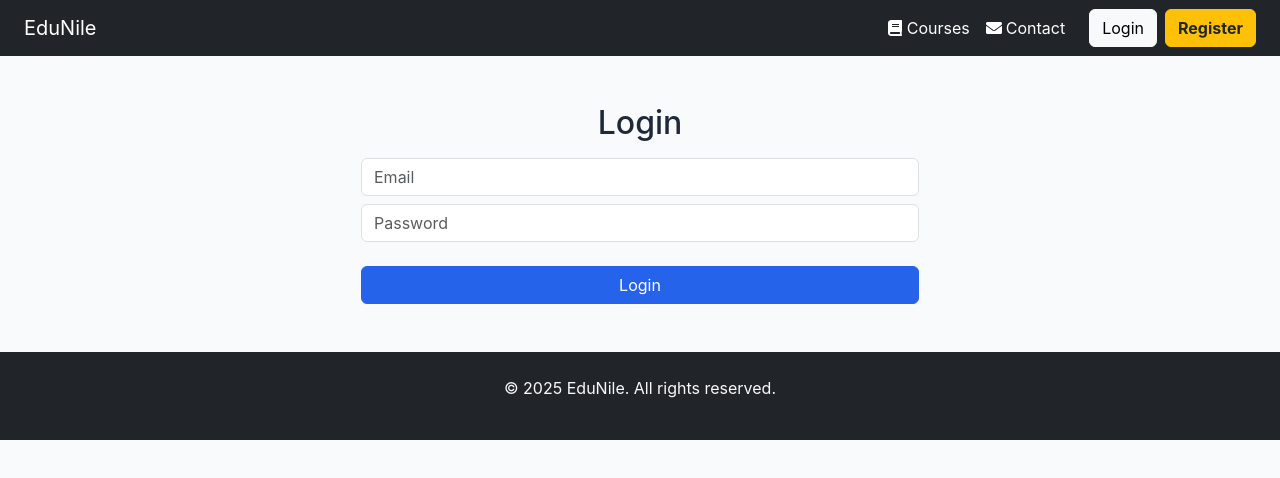
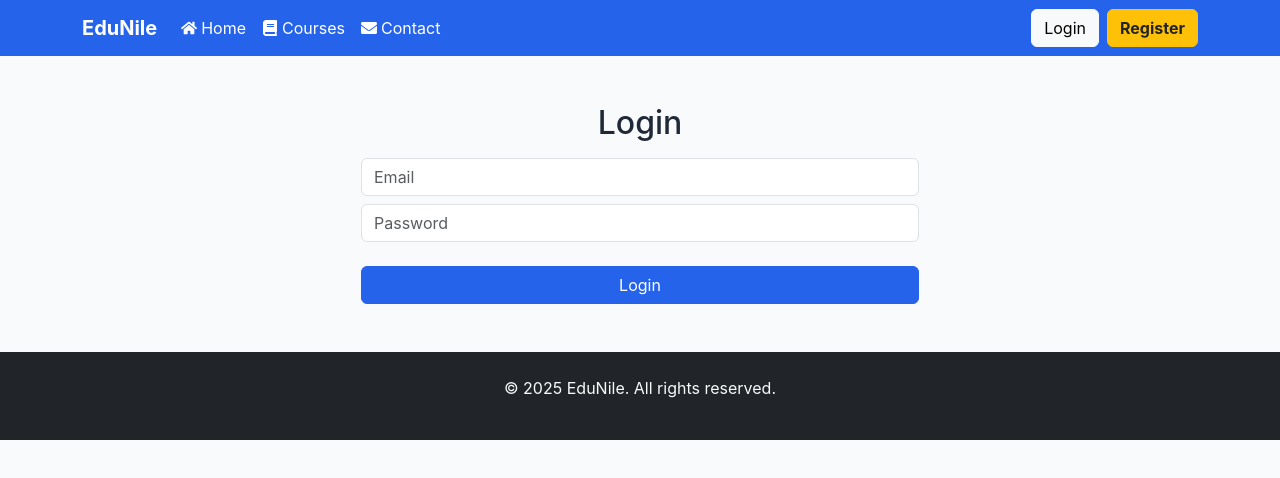
Before and after one commit to Mahmoudellawendy/EduNile, a React (Vite) app in the folder edunile/: page /login in a window 1280 px wide. Shown: the top 478 px of the page. Built offline with nearby package versions, Linux system fonts and the light colour scheme.

Commit message:
add more edits

```diff
--- a/edunile/src/components/Navbar.jsx
+++ b/edunile/src/components/Navbar.jsx
@@ -1,5 +1,5 @@
 import { Link } from "react-router-dom";
-import { FaBook, FaUser, FaEnvelope } from "react-icons/fa";
+import { FaHome, FaBook, FaUser, FaEnvelope } from "react-icons/fa";
 import { useContext } from "react";
 import { UserContext } from "../context/UserContext";
 
@@ -7,37 +7,45 @@ export default function Navbar() {
   const { currentUser, logout } = useContext(UserContext);
 
   return (
-    <nav className="navbar navbar-expand-lg navbar-dark bg-dark px-4">
-      <Link className="navbar-brand" to="/">EduNile</Link>
-      <ul className="navbar-nav ms-auto">
+    <nav className="navbar navbar-expand-lg navbar-dark" style={{ backgroundColor: "#2563EB" }}>
+      <div className="container">
+        <Link className="navbar-brand fw-bold" to="/">EduNile</Link>
+        <button className="navbar-toggler" type="button" data-bs-toggle="collapse" data-bs-target="#navbarNav">
+          <span className="navbar-toggler-icon"></span>
+        </button>
+
+        <div className="collapse navbar-collapse" id="navbarNav">
+          <ul className="navbar-nav me-auto mb-2 mb-lg-0">
             <li className="nav-item">
-          <Link className="nav-link d-flex align-items-center" to="/courses">
-            <FaBook className="me-1" /> Courses
-          </Link>
+              <Link className="nav-link d-flex align-items-center" to="/"><FaHome className="me-1" /> Home</Link>
+            </li>
+            <li className="nav-item">
+              <Link className="nav-link d-flex align-items-center" to="/courses"><FaBook className="me-1" /> Courses</Link>
             </li>
             {currentUser && (
               <li className="nav-item">
-            <Link className="nav-link d-flex align-items-center" to="/dashboard">
-              <FaUser className="me-1" /> Dashboard
-            </Link>
+                <Link className="nav-link d-flex align-items-center" to="/dashboard"><FaUser className="me-1" /> Dashboard</Link>
               </li>
             )}
             <li className="nav-item">
-          <Link className="nav-link d-flex align-items-center" to="/contact">
-            <FaEnvelope className="me-1" /> Contact
-          </Link>
+              <Link className="nav-link d-flex align-items-center" to="/contact"><FaEnvelope className="me-1" /> Contact</Link>
             </li>
           </ul>
 
-      <div className="d-flex ms-3">
-        {!currentUser ? (
+          <div className="d-flex align-items-center">
+            {currentUser ? (
+              <>
+                <span className="text-light me-3">Welcome, {currentUser.name}</span>
+                <button className="btn btn-danger" onClick={logout}>Logout</button>
+              </>
+            ) : (
               <>
                 <Link className="btn btn-light me-2" to="/login">Login</Link>
                 <Link className="btn btn-warning text-dark fw-bold" to="/register">Register</Link>
               </>
-        ) : (
-          <button className="btn btn-danger" onClick={logout}>Logout</button>
             )}
+          </div>
+        </div>
       </div>
     </nav>
   );
--- a/edunile/src/context/UserContext.jsx
+++ b/edunile/src/context/UserContext.jsx
@@ -8,7 +8,7 @@ export default function UserProvider({ children }) {
     return savedUser ? JSON.parse(savedUser) : null;
   });
 
-  // حفظ المستخدم في localStorage عند التغيير
+  // تحديث البيانات في localStorage لما المستخدم يتغير
   useEffect(() => {
     if (currentUser) {
       localStorage.setItem("currentUser", JSON.stringify(currentUser));
@@ -17,7 +17,7 @@ export default function UserProvider({ children }) {
     }
   }, [currentUser]);
 
-  // تحديث تلقائي في حالة login/logout من تبويب آخر
+  // تحديث تلقائي لو حصل login/logout في تبويب آخر
   useEffect(() => {
     const handleStorageChange = () => {
       const updatedUser = localStorage.getItem("currentUser");
@@ -27,8 +27,17 @@ export default function UserProvider({ children }) {
     return () => window.removeEventListener("storage", handleStorageChange);
   }, []);
 
-  const login = (user) => setCurrentUser(user);
-  const logout = () => setCurrentUser(null);
+  // تسجيل الدخول
+  const login = (user) => {
+    setCurrentUser(user);
+    window.location.reload(); // ← تحديث تلقائي بعد تسجيل الدخول
+  };
+
+  // تسجيل الخروج
+  const logout = () => {
+    setCurrentUser(null);
+    window.location.reload(); // ← تحديث تلقائي بعد تسجيل الخروج
+  };
 
   return (
     <UserContext.Provider value={{ currentUser, login, logout }}>
--- a/edunile/src/pages/HomePage.jsx
+++ b/edunile/src/pages/HomePage.jsx
@@ -1,35 +1,46 @@
 import { Link } from "react-router-dom";
+import { useContext } from "react";
+import { UserContext } from "../context/UserContext";
 
 export default function HomePage() {
+  const { currentUser } = useContext(UserContext); // ← هنا استخدمنا الـ Context بدل localStorage
+
   const featuredCourses = [
     { id: 1, title: "Web Development", desc: "Learn HTML, CSS, JS, and React with interactive lessons.", symbol: "💻" },
     { id: 2, title: "Data Science", desc: "Dive into Python, Pandas, NumPy, and Machine Learning.", symbol: "📊" },
     { id: 3, title: "Graphic Design", desc: "Master Photoshop, Illustrator, and UI/UX design basics.", symbol: "🎨" },
   ];
 
-  const currentUser = JSON.parse(localStorage.getItem("currentUser")); // تحقق إذا المستخدم مسجل دخول
-
   return (
     <div className="container my-5">
       <div className="text-center mb-5">
         <h1 className="display-4">Welcome to EduNile</h1>
         <p className="lead">Your Egyptian E-Learning Platform</p>
-        <Link to="/courses" className="btn btn-primary btn-lg mx-2">Explore Courses</Link>
-        {!currentUser && ( // الزر يظهر فقط لو المستخدم مش مسجل دخول
-          <Link to="/register" className="btn btn-warning btn-lg mx-2">Join Now</Link>
+
+        <Link to="/courses" className="btn btn-primary btn-lg mx-2">
+          Explore Courses
+        </Link>
+
+        {/* الزرار دا يختفي لو المستخدم عامل تسجيل دخول */}
+        {!currentUser && (
+          <Link to="/register" className="btn btn-warning btn-lg mx-2">
+            Join Now
+          </Link>
         )}
       </div>
 
       <div className="row g-4">
-        {featuredCourses.map(course => (
+        {featuredCourses.map((course) => (
           <div className="col-md-4" key={course.id}>
             <div className="card shadow-sm text-center p-3">
-              <div style={{fontSize: "60px", marginBottom: "15px"}}>{course.symbol}</div>
+              <div style={{ fontSize: "60px", marginBottom: "15px" }}>{course.symbol}</div>
               <div className="card-body d-flex flex-column">
                 <h5 className="card-title">{course.title}</h5>
                 <p className="card-text">{course.desc}</p>
                 <div className="mt-auto">
-                  <Link to="/courses" className="btn btn-success me-2">View Course</Link>
+                  <Link to="/courses" className="btn btn-success me-2">
+                    View Course
+                  </Link>
                   <button className="btn btn-outline-primary">Wishlist</button>
                 </div>
               </div>
--- a/edunile/src/pages/Login.jsx
+++ b/edunile/src/pages/Login.jsx
@@ -1,12 +1,16 @@
-import { useState, useContext } from "react";
+import { useEffect, useContext, useState } from "react";
 import { useNavigate } from "react-router-dom";
 import { UserContext } from "../context/UserContext";
 
 export default function Login() {
   const [email, setEmail] = useState("");
   const [password, setPassword] = useState("");
-  const { login } = useContext(UserContext);
+  const { currentUser, login } = useContext(UserContext);
   const navigate = useNavigate();
+
+  useEffect(() => {
+    if (currentUser) navigate("/dashboard");
+  }, [currentUser, navigate]);
 
   const handleSubmit = (e) => {
     e.preventDefault();
```
Lines whose indentation alone changed are shown as unchanged.
